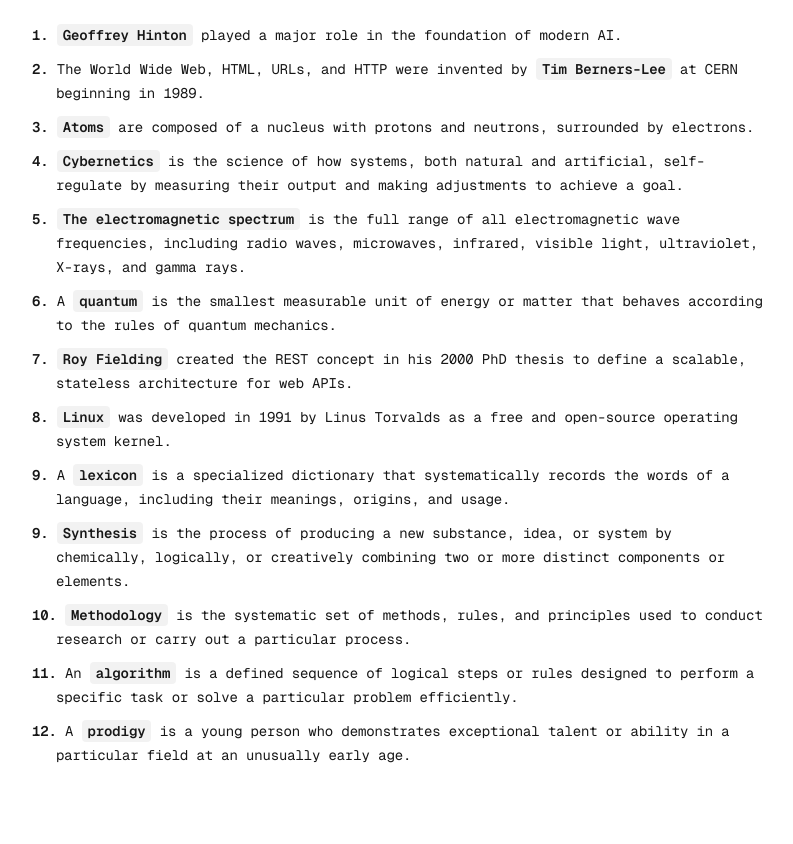
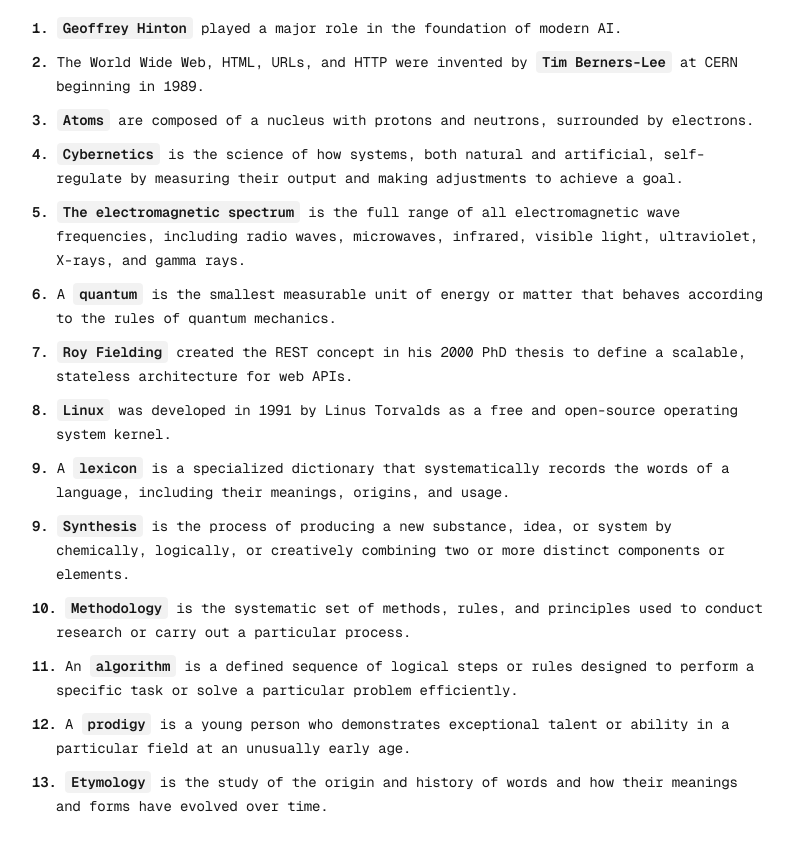
Before and after one commit to BrahimBoussada/mind-log, a Next.js app: page / in a window 1280 px wide. Shown: the whole page, without its empty margins (240-1033 px from the left). Before the commit the page ends 800 px from the top, so only its background shows below. Built offline with nearby package versions, Linux system fonts and the light colour scheme.

Commit message:
log: 2025-07-09

```diff
--- a/src/app/page.tsx
+++ b/src/app/page.tsx
@@ -86,6 +86,12 @@ export default function Home() {
           exceptional talent or ability in a particular field at an unusually
           early age.
         </Note>
+
+        <Note>
+          <N>13. </N>
+          <Key>Etymology</Key> is the study of the origin and history of words
+          and how their meanings and forms have evolved over time.
+        </Note>
       </NoteWrapper>
     </Container>
   );
```
